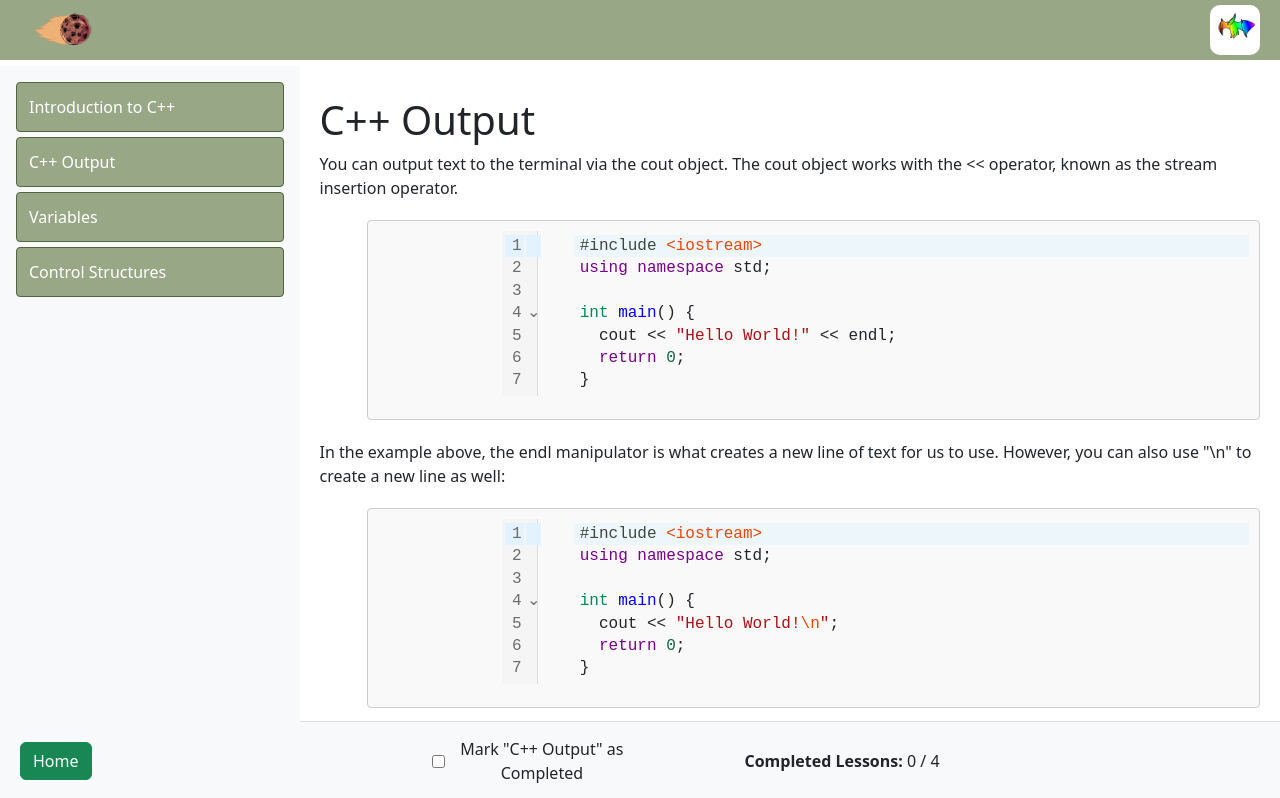
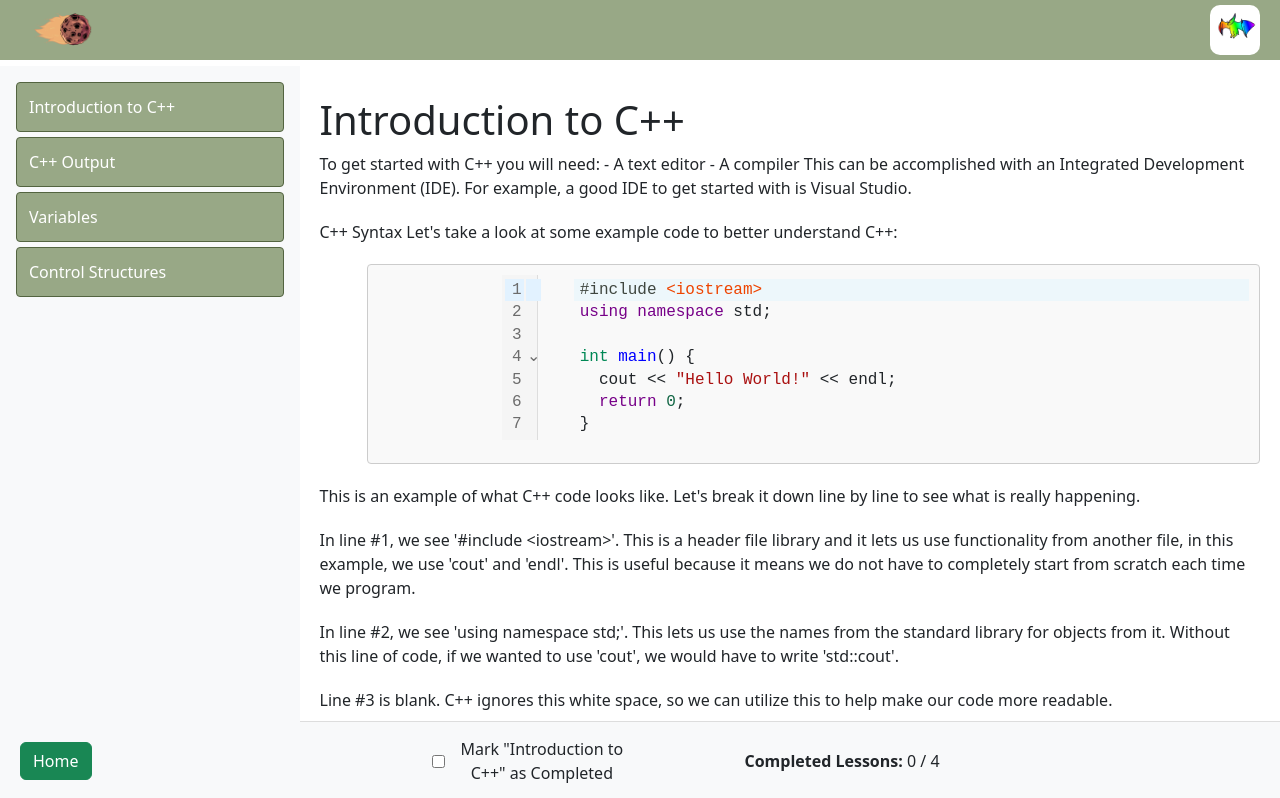
Before and after one commit to MichaelC314/SE-Project, a React (Create React App) app in the folder dinobytes/: page /cpp-course in a window 1280 px wide. Shown: the top 798 px of the page. Built offline with nearby package versions, Linux system fonts and the light colour scheme.

Commit message:
fixed python course and cpp defaults

```diff
--- a/dinobytes/src/CppCourse/CppCourse.js
+++ b/dinobytes/src/CppCourse/CppCourse.js
@@ -159,7 +159,7 @@ const lessonContent = {
 
 
 function CppCourse({ userId }) {
-  const [selectedTopic, setSelectedTopic] = useState("C++ Output");
+  const [selectedTopic, setSelectedTopic] = useState("Introduction to C++");
   const [progress, setProgress] = useState({});
   const db = getDb();
 
--- a/dinobytes/src/PythonCourse/PythonCourse.js
+++ b/dinobytes/src/PythonCourse/PythonCourse.js
@@ -28,7 +28,7 @@ const lessonContent = {
 };
 
 function PythonCourse({ userId }) {
-  const [selectedTopic, setSelectedTopic] = useState("Introduction to Python");
+  const [selectedTopic, setSelectedTopic] = useState("Variables");
   const [progress, setProgress] = useState({});
   const db = getDb();
   const codeMirrorRef = useRef([]);
@@ -142,7 +142,7 @@ function PythonCourse({ userId }) {
       {/* Sidebar and Course Content */}
       <Sidebar topics={pythonTopics} onSelectTopic={setSelectedTopic} />
       <div className="course-page">
-        <h1>Python Course</h1>
+        <h1>{selectedTopic}</h1>
         {/* Check if the topic content exists before rendering */}
         {lessonContent[selectedTopic] ? (
           <>
```
